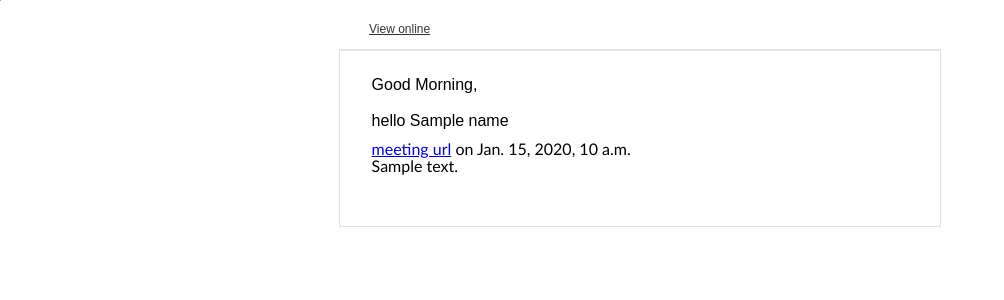
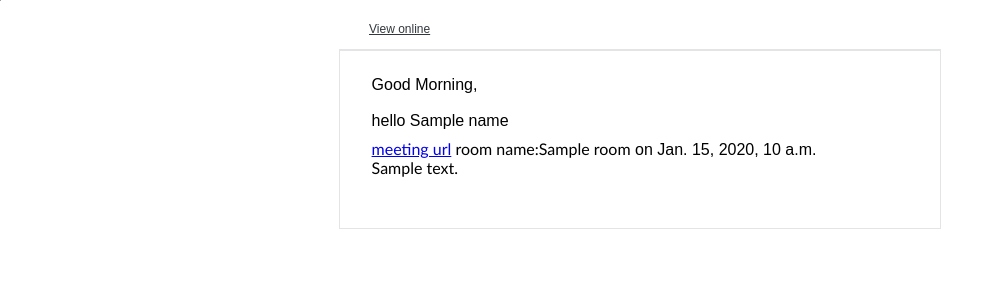
Before and after one commit to mahmoud-elbasiony/Hyre_django, a Django app: template Tenant/templates/mail.html in a window 1280 px wide. Shown: the top 300 px of the page, without its empty margins (0-1004 px from the left). Run offline with Django 5.2, Linux system fonts and the light colour scheme; the template is opened without the code that fills it: most values are stand-ins (such as "Sample title", 1, 10 or a date in 2020); grey boxes are pictures that could not be loaded.

Commit message:
update email

```diff
--- a/Tenant/api/views/mail.py
+++ b/Tenant/api/views/mail.py
@@ -46,11 +46,11 @@ class MailView(APIView):
                 status=status.HTTP_201_CREATED
             )
     @classmethod
-    def InterviewEmail(cls,name,from_email,recipient_list,meeting_url,date):
+    def InterviewEmail(cls,name,from_email,recipient_list,meeting_url,date,room):
         subject = 'Interview'
         message = 'We would like to invite you to a technical interview'
         end_message = "Thank you for your interest."
-        html_message = render_to_string('mail.html', {'subject': subject, 'message': message, "end_message": end_message, "name": name,"meeting_message":meeting_url,"date":date})
+        html_message = render_to_string('mail.html', {'subject': subject, 'message': message, "end_message": end_message, "name": name,"meeting_message":meeting_url,"date":date,"room":room})
         send_mail(subject, message, from_email, recipient_list, html_message=html_message)
 
         return Response(
--- a/Tenant/templates/mail.html
+++ b/Tenant/templates/mail.html
@@ -360,7 +360,8 @@ a.footerlinks:hover{font-weight:400!important;text-decoration:none!important;}a.
                                                                                                                                             style="font-size:16px;"><span
                                                                                                                                                 style="font-family:Calibri,Candara,Segoe,&quot;Segoe UI&quot;,Optima,Arial,sans-serif;"><span
                                                                                                                                                     style="line-height:107%">
-                                                                                                                                                    <a href="{{meeting_message}}">meeting url</a> on {{date}}</span></span></span>
+                                                                                                                                                    <a href="{{meeting_message}}">meeting url</a> room name:{{room}}</span></span></span>
+                                                                                                                                                    <span>on {{date}}</span>
                                                                                                                                     </td>
                                                                                                                                 </tr>
                                                                                                                                 {% endif %}
```
